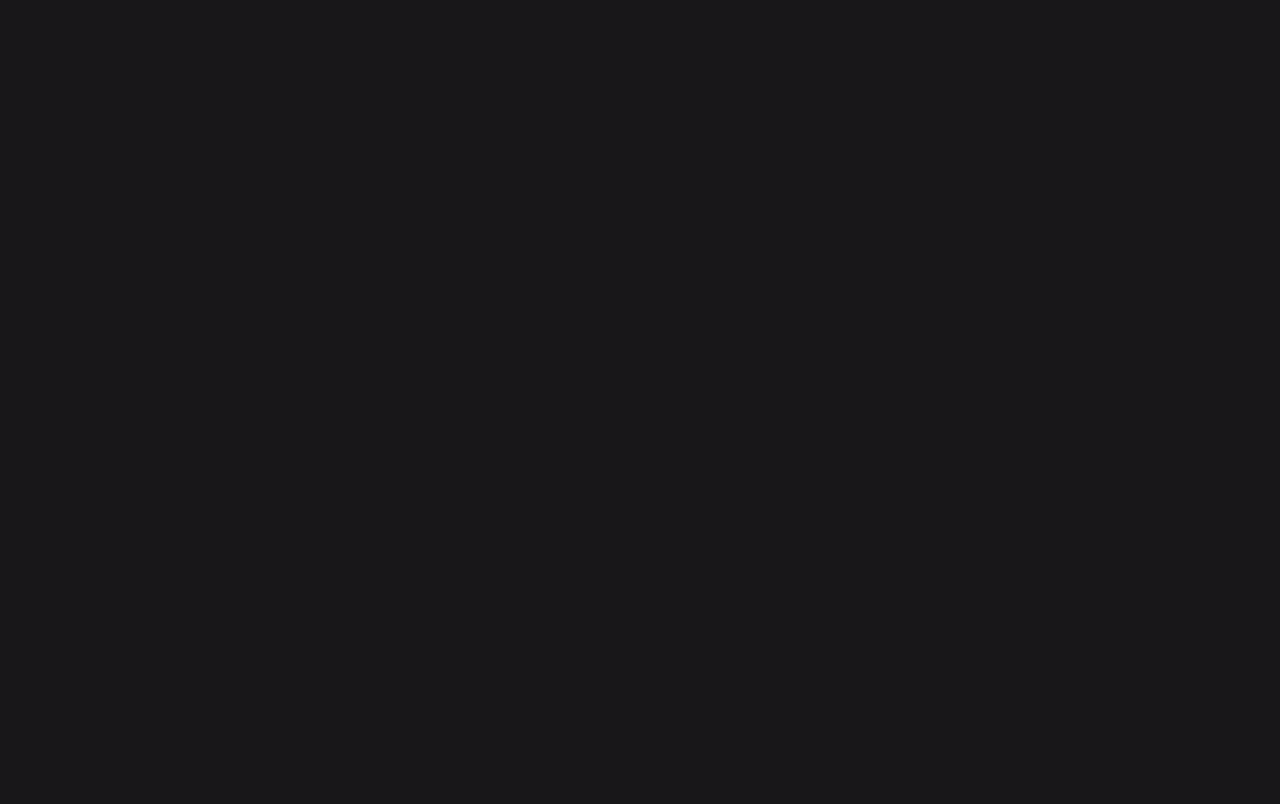
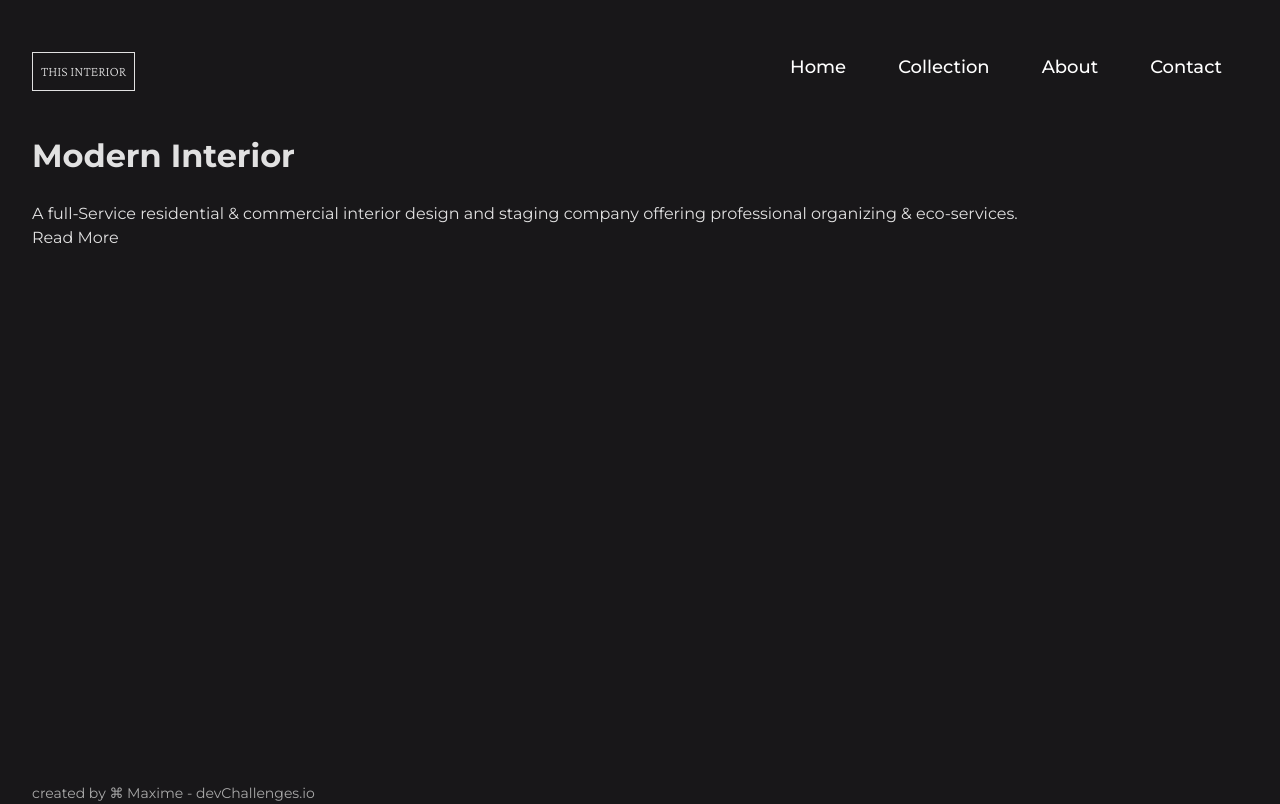
Before and after one commit to maax6/vite-designer, a React (Vite) app: page / in a window 1280 px wide. Built offline with nearby package versions, Linux system fonts and the light colour scheme.

Commit message:
🚧 building welcome homepage

```diff
--- /dev/null
+++ b/src/Components/Footer/_footer.scss
@@ -0,0 +1,16 @@
+footer {
+	position: absolute;
+    bottom: 0;
+    height: 17px;
+    font-family: 'Montserrat';
+    font-size: 14px;
+    text-align: center;
+    color: #a9a9a9;
+}
+// test footer https://stackoverflow.com/a/40568544/16081570
+.phantom{
+	display: block;
+	padding: 20px;
+	height: 60px;
+	width: 100%;
+}
--- /dev/null
+++ b/src/Components/Footer/index.jsx
@@ -0,0 +1,10 @@
+import './_footer.scss'
+
+export function Footer() {
+    return (
+        <>
+            <div className="phantom"></div>
+            <footer> created by ⌘ Maxime - devChallenges.io</footer>
+        </>
+    )
+}
--- a/src/Components/Welcome/index.jsx
+++ b/src/Components/Welcome/index.jsx
@@ -1,3 +1,14 @@
-export function Welcome(){
-	return
+export function Welcome() {
+    return (
+        <div className="welcome">
+            <div className="welcome__prensentation">
+                <h1 classname="welcome_title">Modern Interior</h1>
+                <div className="welcome__text">
+                    A full-Service residential & commercial interior design and staging company
+                    offering professional organizing & eco-services.
+                </div>
+                <span href="/About">Read More</span>
+            </div>
+        </div>
+    )
 }
--- a/src/Layouts/Default.jsx
+++ b/src/Layouts/Default.jsx
@@ -1,11 +1,14 @@
 import { Outlet } from 'react-router-dom'
-import { Nav } from '../Components/Nav/index.jsx'
+import { Nav } from '../Components/Nav'
+import { Footer } from '../Components/Footer'
 // import Footer from '../components/Footer/Footer'
 
 export function LayoutDefault() {
-      <>
-         <Nav />
-         <Outlet />
-         {/* <Footer /> */}
-      </>
+    return (
+        <>
+            <Nav />
+            <Outlet />
+            <Footer />
+        </>
+    )
 }
--- a/src/Pages/Home/Index.jsx
+++ b/src/Pages/Home/Index.jsx
@@ -1,9 +1,8 @@
-import { Nav } from '../../Components/Nav/index.jsx'
+import { Welcome } from "../../Components/Welcome"
 export function Home() {
     return (
         <>
-            <div className='foo'>foo</div>
-            <Nav />
+            <Welcome />
         </>
     )
 }
--- a/src/sass/index.scss
+++ b/src/sass/index.scss
@@ -30,4 +30,5 @@ a {
     min-width: 320px;
     min-height: 100vh;
   }
-  @import '../Components/Nav/_nav.scss'
+  @import '../Components/Nav/_nav.scss';
+  @import '../Components/Footer/_footer.scss';
```
Also changed, not shown: 2 other files (tests, documents, lock files or other folders).
